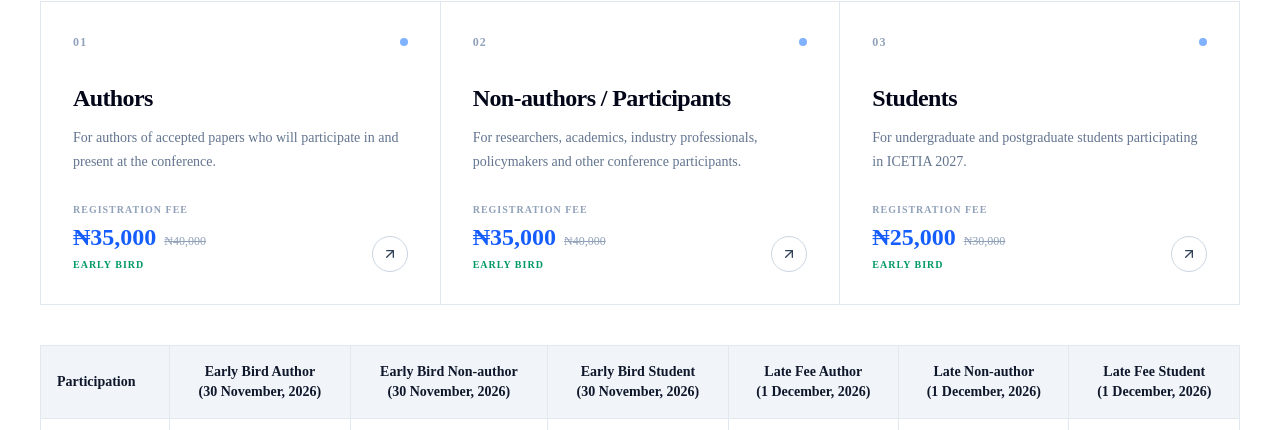
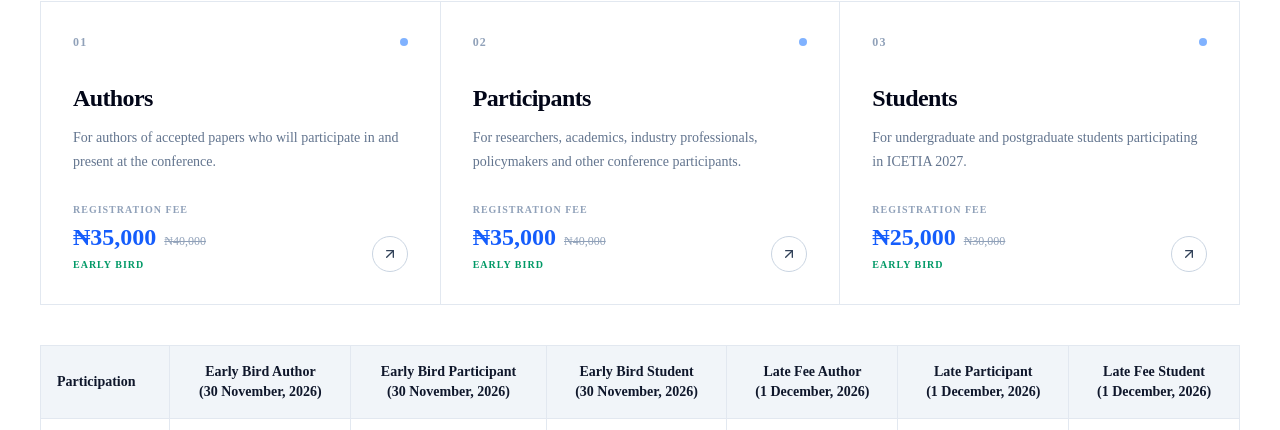
Before and after one commit to Tipo45/ICETIA, a Next.js app: page /registration in a window 1280 px wide. Shown: the part 522-952 px from the top of the page. Built offline with nearby package versions, Linux system fonts and the light colour scheme; no server answers.

Commit message:
commit-1.3.5

```diff
--- a/app/api/payment/route.ts
+++ b/app/api/payment/route.ts
@@ -38,7 +38,7 @@
       );
     }
 
-    const siteUrl = process.env.NEXT_PUBLIC_SITE_URL || "http://localhost:3000";
+    const siteUrl = process.env.NEXT_PUBLIC_SITE_URL || "https://icetia.vercel.app";
 
     // const siteUrl = "https://icetiaconference.org";
 
--- a/app/registration/authors-registration/page.tsx
+++ b/app/registration/authors-registration/page.tsx
@@ -381,11 +381,12 @@
 
             toast.error(
                 error instanceof Error
-                    ? error.message
+                    ? "Email has already been registered"
                     : "Something went wrong. Please try again."
             );
         }
     };
+
 
     return (
         <main className="min-h-screen bg-white text-slate-900">
@@ -544,7 +545,7 @@
 
                             <div className="mt-3 border-l-2 border-blue-500 pl-4">
                                 <p className="text-xs font-medium leading-5 text-blue-800">
-                                    If you are a non-author participant or co-author,
+                                    If you are participant or co-author,
                                     please ensure that you are listed under an accepted
                                     paper and associated with a registered author before
                                     completing your registration.
@@ -800,8 +801,7 @@
                             <div className="mt-5 border-l-2 border-amber-400 pl-4">
                                 <p className="text-sm font-medium leading-6 text-amber-800">
                                     Papers without completed author registration by the stated deadline
-                                    may not be included in the final conference programme or proceedings.
-                                    Non-author co-authors should ensure that their registration is
+                                    may not be included in the final conference programme or proceedings. Co-authors should ensure that their registration is
                                     properly linked to the corresponding accepted paper and registered
                                     author.
                                 </p>
--- a/app/registration/page.tsx
+++ b/app/registration/page.tsx
@@ -26,12 +26,12 @@
   },
   {
     number: "02",
-    title: "Non-authors / Participants",
+    title: "Participants",
     price: "₦40,000",
     earlyBirdPrice: "₦35,000",
     description:
       "For researchers, academics, industry professionals, policymakers and other conference participants.",
-    href: "/registration/non-authors-registration",
+    href: "/registration/participants-registration",
   },
   {
     number: "03",
@@ -218,7 +218,7 @@
         </th>
 
         <th className="border border-slate-200 px-4 py-4 text-center font-semibold text-slate-900">
-          Early Bird Non-author
+          Early Bird Participant
           <br />
           (30 November, 2026)
         </th>
@@ -236,7 +236,7 @@
         </th>
 
         <th className="border border-slate-200 px-4 py-4 text-center font-semibold text-slate-900">
-          Late Non-author
+          Late Participant
           <br />
           (1 December, 2026)
         </th>
@@ -256,7 +256,7 @@
         </td>
 
         <td className="border border-slate-200 px-4 py-4 text-center text-slate-600">
-          ₦ 35,000
+          ₦ 40,000
         </td>
 
         <td className="border border-slate-200 px-4 py-4 text-center text-slate-600">
@@ -268,7 +268,7 @@
         </td>
 
         <td className="border border-slate-200 px-4 py-4 text-center text-slate-600">
-          ₦ 40,000
+          ₦ 55,000
         </td>
 
         <td className="border border-slate-200 px-4 py-4 text-center text-slate-600">
--- a/app/registration/non-authors-registration/page.tsx
+++ b/app/registration/participants-registration/page.tsx
@@ -334,7 +334,7 @@
 
             toast.error(
                 error instanceof Error
-                    ? error.message
+                    ? "Email Has already been registered"
                     : "Something went wrong. Please try again."
             );
         }
@@ -414,9 +414,9 @@
                         </div>
 
                         <h1 className="max-w-4xl text-4xl font-semibold tracking-tight lg:text-5xl xl:text-6xl">
-                            Non-Authors
+                            Participants
                             <span className="text-blue-400">
-                                {" "} / Participants
+                                .
                             </span>
                         </h1>
 
@@ -774,7 +774,7 @@
                                                 </p>
 
                                                 <p className="mt-1 text-sm text-slate-700">
-                                                    Non-author / Participant
+                                                    Participant
                                                 </p>
                                             </div>
 
@@ -832,7 +832,7 @@
                                                 </p>
 
                                                 <p className="mt-1 text-sm font-semibold text-slate-900">
-                                                    Non-Author / Participant
+                                                    Participant
                                                 </p>
                                             </div>
 
--- a/app/registration/refund-policy/page.tsx
+++ b/app/registration/refund-policy/page.tsx
@@ -18,16 +18,16 @@
     {
         number: "01",
         title: "Authors",
-        price: "₦40,000",
+        price: "₦55,000",
         description: "For presenting authors with accepted papers.",
         href: "/registration/authors-registration",
     },
     {
         number: "02",
-        title: "Non-authors / Participants",
+        title: "Participants",
         price: "₦40,000",
         description: "For industry professionals and conference attendees.",
-        href: "/registration/non-authors-registration",
+        href: "/registration/participants-registration",
     },
     {
         number: "03",
--- a/app/registration/students-registration/page.tsx
+++ b/app/registration/students-registration/page.tsx
@@ -389,7 +389,7 @@
 
             toast.error(
                 error instanceof Error
-                    ? error.message
+                    ? "Email has already been registered"
                     : "Something went wrong. Please try again."
             );
         }
--- a/app/registration/verify-payment/page.tsx
+++ b/app/registration/verify-payment/page.tsx
@@ -8,7 +8,7 @@
     return <p>Missing payment reference or registration ID.</p>;
   }
 
-  const siteUrl = process.env.NEXT_PUBLIC_SITE_URL || "http://localhost:3000";
+  const siteUrl = process.env.NEXT_PUBLIC_SITE_URL || "https://icetia.vercel.app";
 
 
 // const siteUrl ="https://icetiaconference.org";
--- a/components/important-dates.tsx
+++ b/components/important-dates.tsx
@@ -7,7 +7,7 @@
   },
   {
     title: "Call for Papers Opens",
-    date: "1 November 2026",
+    date: "13 October 2026",
   },
   {
     title: "Full Paper Submission Deadline",
```
